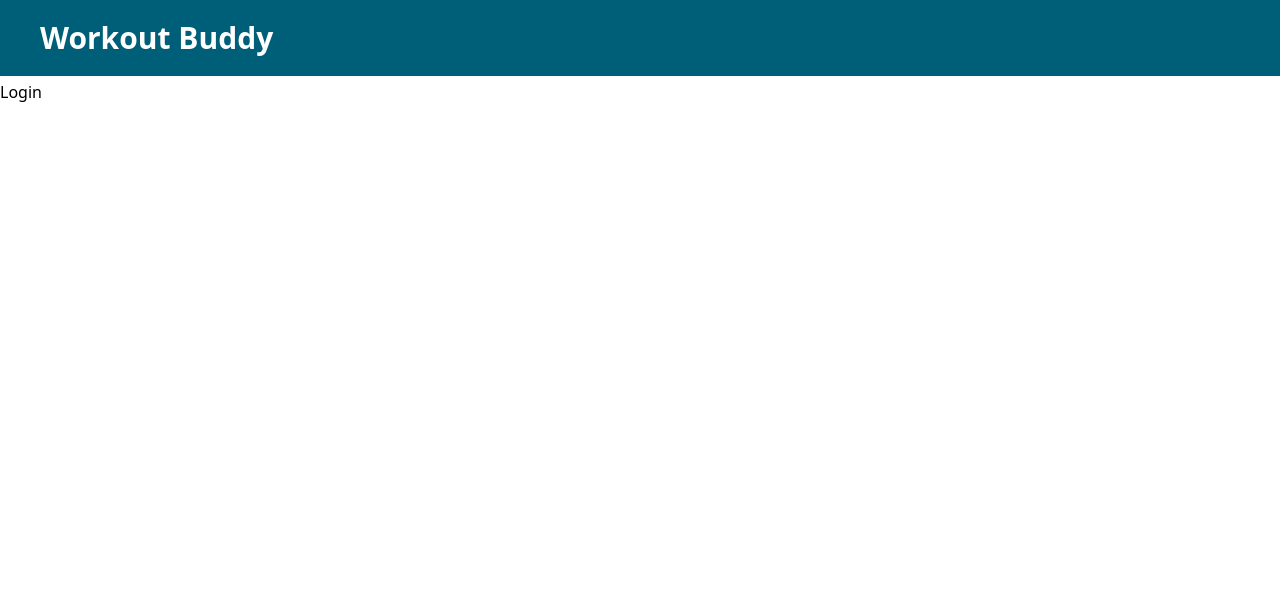
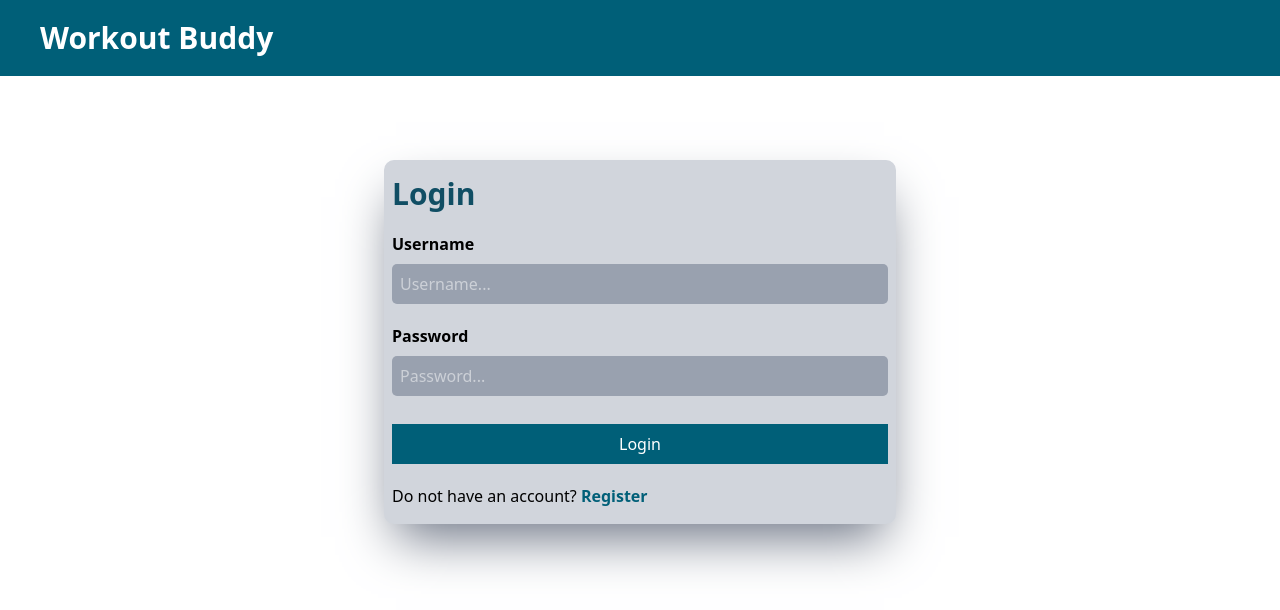
Before and after one commit to DinethSheveen/Workout-Buddy, a React (Vite) app in the folder frontend/: page /login in a window 1280 px wide. Shown: the top 610 px of the page. Built offline with nearby package versions, Linux system fonts and the light colour scheme.

Commit message:
VITE : Login form

```diff
--- a/frontend/src/pages/Login.jsx
+++ b/frontend/src/pages/Login.jsx
@@ -1,8 +1,31 @@
-import React from 'react'
+import { Link } from "react-router-dom"
 
 function Login() {
+
   return (
-    <div className='pt-20'>Login</div>
+    <div className='pt-40 w-[80vw] mx-auto mb-10 max-h-100 md:w-[40vw]'>
+        <form className='form flex flex-col gap-5 justify-around h-full shadow-2xl shadow-gray-500 rounded-[10px] bg-gray-300 py-4 px-2'>
+        <p className="text-3xl font-bold text-cyan-900">Login</p>
+            {/* USERNAME */}
+            <div className='flex flex-col gap-2'>
+                <label htmlFor="title" className='font-bold'>Username</label>
+                <input type="text" id='title' placeholder='Username...' className='text-white bg-gray-400 p-2 rounded-[5px]'/>
+            </div>
+
+            {/* PASSWORD */}
+            <div className='flex flex-col gap-2'>
+                <label htmlFor="reps" className='font-bold'>Password</label>
+                <input type="text" id='reps' placeholder='Password...' className='text-white bg-gray-400 p-2 rounded-[5px]'/>
+            </div>
+
+            <button className='bg-cyan-800 text-white mt-2 p-2 cursor-pointer hover:bg-cyan-700 active:bg-cyan-600 transition-all'>Login</button>
+
+            <p>Do not have an account? <Link to={"/register"}  className="text-cyan-800 font-bold">Register</Link></p>
+
+        </form>
+        {/* {error && error? <div className='bg-red-200 border-red-600 border-2 text-red-600 font-bold py-2 px-4 rounded-[5px]'>!</div>:""}
+        {success && success? <div className='bg-green-200 border-green-600 border-2 text-green-600 font-bold py-2 px-4 rounded-[5px]'>! Redirecting...</div>:""} */}
+    </div>
   )
 }
 
```
